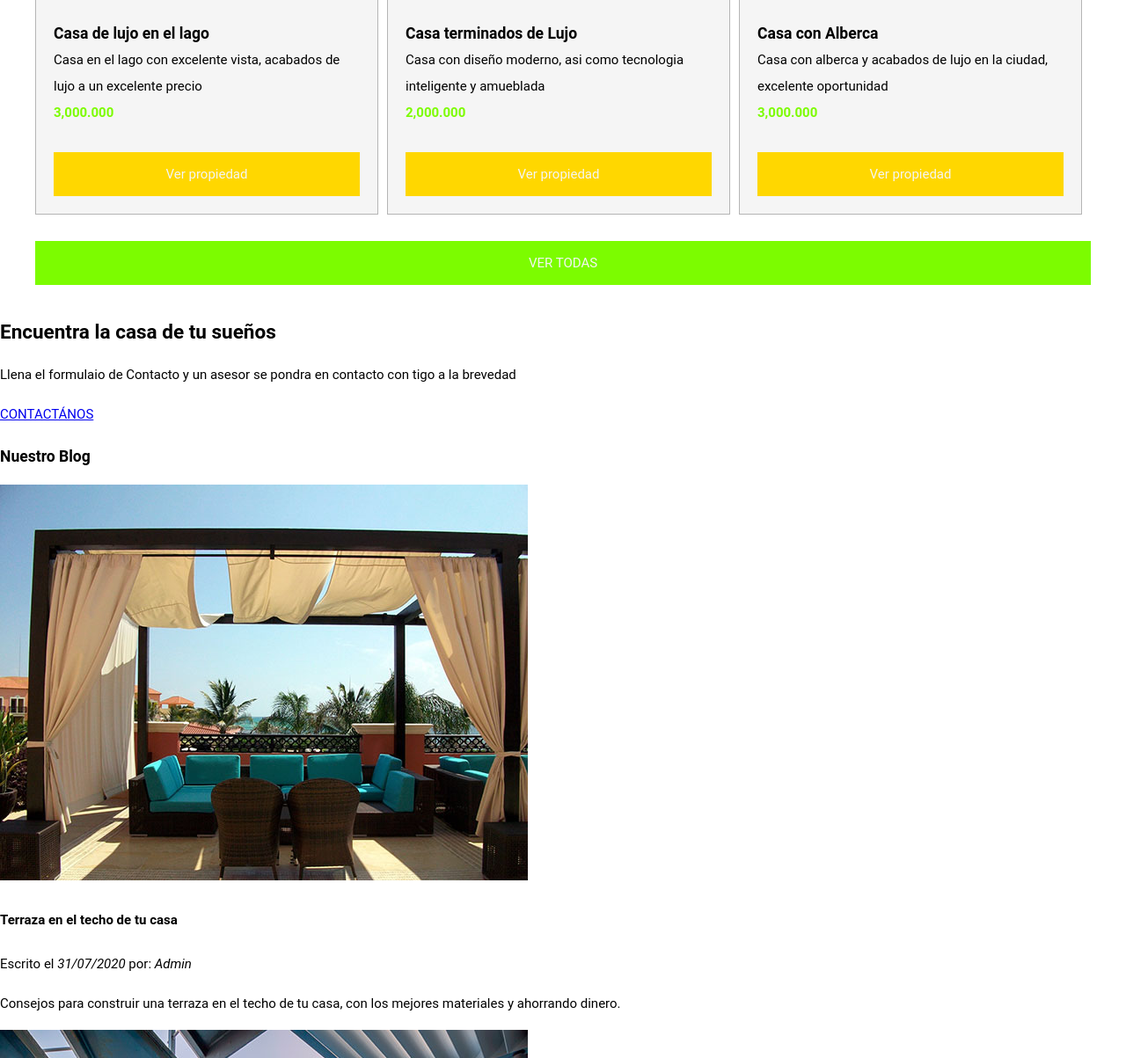
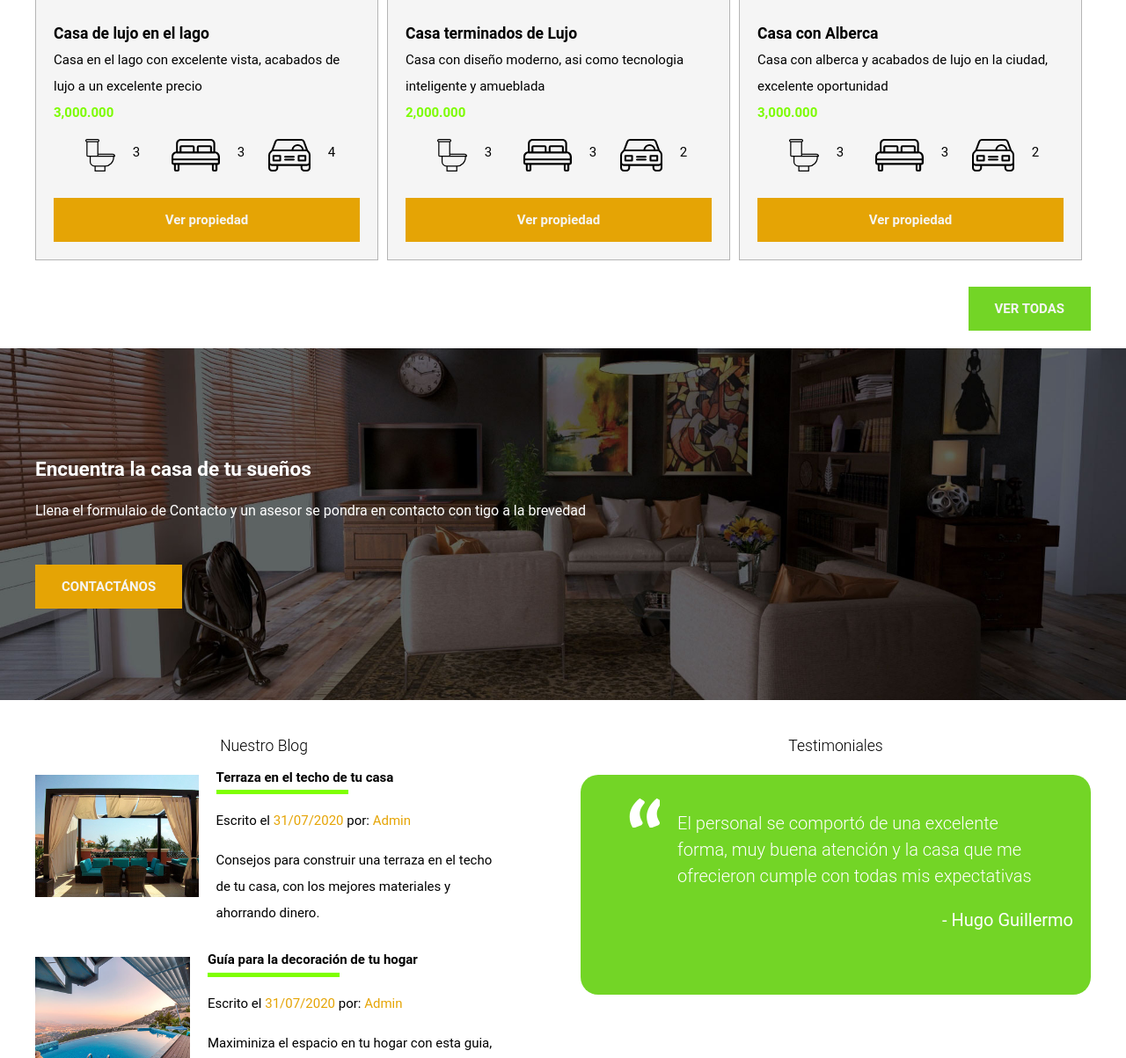
Before and after one commit to hugogui1998/Bienes-Raices, a plain HTML site: page index.html in a window 1280 px wide. Shown: the part 1597-2800 px from the top of the page at 88% size. Drawn offline with Linux system fonts and the light colour scheme.

Commit message:
Vista terminada inicio

```diff
--- a/css/style.css
+++ b/css/style.css
@@ -3,7 +3,10 @@ html {
     font-size: 62.5%;
     /*Reset para  REMS - 62.5% = 10px de 16px*/
 }
-*,*:before, *:after{
+
+*,
+*:before,
+*:after {
     box-sizing: inherit;
 }
 
@@ -23,9 +26,15 @@ img {
     max-width: 1200px;
     margin: 0 auto;
 }
+
+.d-block {
+    display: block !important;
+}
+
 /* Botone */
-.boton{
+.boton {
     font-size: 1.5rem;
+    font-weight: 700;
     text-decoration: none;
     color: whitesmoke;
     padding: 1rem 3rem;
@@ -33,11 +42,13 @@ margin-top: 3rem;
     display: inline-block;
     text-align: center;
 }
-.boton-amarillo{
-background-color: gold;
+
+.boton-amarillo {
+    background-color: #E5A405;
 }
-.boton-verde{
-    background-color: lawngreen;
+
+.boton-verde {
+    background-color: #73D526;
 }
 
 /* Utilidades */
@@ -55,12 +66,6 @@ background-color: gold;
     text-align: center;
 
 }
-
-.d-block{
-    display: block;
-}
-
-
 
 /* Header */
 .site-header.inicio {
@@ -105,14 +110,14 @@ background-color: gold;
     color: white;
     text-decoration: none;
     /*Desaparece la linea del enlace para que solo aparezca el texto*/
-    font-size: 20px;
+    font-size: 1.8rem;
     margin-right: 20px;
 
 }
 
 /* Este estilo hara darle un color al enlace al momento de pasar*/
 .navegacion a:hover {
-    color: red;
+    color:#60B51E;
 }
 
 /* Este estilo hara que el primer enlace no tenga espacio en el principio */
@@ -156,7 +161,156 @@ background-color: gold;
 .contenido-anuncio p {
     margin: 0px;
 }
-.precio{
+
+.precio {
     color: lawngreen;
     font-weight: 700;
 }
+
+.iconos-caracteristicas {
+    list-style: none;
+    padding: 0px;
+    display: flex;
+    justify-content: space-evenly;
+    /*Centrando el contenido*/
+}
+
+.iconos-caracteristicas li {
+    display: flex;
+}
+
+.iconos-caracteristicas li img {
+    margin-right: 2rem;
+}
+
+.ver-todas {
+    display: flex;
+    justify-content: flex-end;
+}
+
+.imagen-contacto {
+    background-image: url("../img/encuentra.jpg");
+    height: 40rem;
+    background-position: center center;
+    background-repeat: no-repeat;
+    background-size: cover;
+    display: flex;
+    align-items: center;
+    /*Aliniando el texto y centrandolo en medio */
+}
+
+.contenido-contacto {
+    flex: 1;
+    color: white;
+}
+
+.contenido-contacto p {
+    font-size: 1.6rem;
+}
+
+/* Seccion inferior */
+.seccion-inferior {
+    display: flex;
+    justify-content: space-between;
+
+}
+
+.seccion-inferior .blog {
+    flex-basis: 100%;
+    margin-right: 100px;
+}
+
+.seccion-inferior .testimoniales {
+    flex-basis: calc(40% -2rem);
+
+}
+
+.entrada-blog {
+    display: flex;
+    justify-content: space-between;
+    margin-bottom: 2rem;
+
+
+}
+
+.entrada.log:last-of-type{
+    margin-bottom: 0;
+
+}
+
+.entrada-blog .imagen {
+    flex-basis: 80%;
+    margin-right: 2rem;
+}
+
+
+.entrada-blog .texto-entrada {
+    flex-basis: calc(60% -3rem);
+
+}
+.texto-entrada a{
+    color: black;
+    text-decoration: none;
+}
+.texto-entrada h4{
+    margin: 0px;
+    line-height: 0.5;
+
+}
+.texto-entrada h4::after{
+    content: "";
+    display: block;
+    width: 15rem;
+    height: .5rem;
+    background-color: chartreuse;
+    margin-top: 1rem;
+}
+.texto-entrada span{
+    color: #E5A405;
+}
+
+.testimonial{
+    background-color: #73D526;
+    font-size: 2rem;
+    color: white;
+    padding: 2rem;
+    height: 25rem;
+    border-radius: 2rem;
+}
+
+.testimonial p{
+    text-align: right;
+
+
+}
+.testimonial blockquote::before{
+    content: "";
+    background-image: url(../img/comilla.svg);
+    width: 4rem;
+    height: 4rem;
+    position: absolute;
+    left: -1rem;
+    top: -2rem;
+
+}
+.testimonial blockquote{
+    position: relative;
+    padding-left: 5rem;
+    font-weight: 300;
+}
+
+.site-footer{
+    background-color:#2D2D2D;
+    margin: 0px;
+
+}
+.contenedor-footer{
+    padding: 3rem 0;
+    display: flex;
+    justify-content: space-between;
+}
+.copryright{
+    margin: 0px;
+    color: white;
+    font-size: 1.6rem;
+}
--- a/index.html
+++ b/index.html
@@ -70,7 +70,6 @@
 
     <main class="seccion contenedor">
         <h2 class="fw-300 text-center">Casas y Departamentos en Venta</h2>
-
         <div class="contenedor-anuncios">
             <div class="anuncio">
                 <img src="img/anuncio1.jpg" alt="Casa de lujo">
@@ -80,7 +79,21 @@
                         Casa en el lago con excelente vista, acabados de lujo a un excelente precio
                     </p>
                     <p class="precio">3,000.000</p>
-                    <a href="#" class="boton boton-amarillo d-block" >Ver propiedad</a>
+                    <ul class="iconos-caracteristicas">
+                        <li>
+                            <img src="img/icono_wc.svg" alt="Icono wc">
+                            <p>3</p>
+                        </li>
+                        <li>
+                            <img src="img/icono_dormitorio.svg" alt="Icono dormitorio">
+                            <p>3</p>
+                        </li>
+                        <li>
+                            <img src="img/icono_estacionamiento.svg" alt="Icono estacionamiento">
+                            <p>4</p>
+                        </li>
+                    </ul>
+                    <a href="#" class="boton boton-amarillo d-block">Ver propiedad</a>
                 </div>
             </div>
 
@@ -92,10 +105,23 @@
                         Casa con diseño moderno, asi como tecnologia inteligente y amueblada
                     </p>
                     <p class="precio">2,000.000</p>
+                    <ul class="iconos-caracteristicas">
+                        <li>
+                            <img src="img/icono_wc.svg" alt="Icono wc">
+                            <p>3</p>
+                        </li>
+                        <li>
+                            <img src="img/icono_dormitorio.svg" alt="Icono dormitorio">
+                            <p>3</p>
+                        </li>
+                        <li>
+                            <img src="img/icono_estacionamiento.svg" alt="Icono estacionamiento">
+                            <p>2</p>
+                        </li>
+                    </ul>
                     <a href="#" class="boton boton-amarillo d-block">Ver propiedad</a>
                 </div>
             </div>
-
             <div class="anuncio">
                 <img src="img/anuncio3.jpg" alt="Casa con alberca">
                 <div class="contenido-anuncio">
@@ -104,60 +130,93 @@
                         Casa con alberca y acabados de lujo en la ciudad, excelente oportunidad
                     </p>
                     <p class="precio">3,000.000</p>
+                    <ul class="iconos-caracteristicas">
+                        <li>
+                            <img src="img/icono_wc.svg" alt="Icono wc">
+                            <p>3</p>
+                        </li>
+                        <li>
+                            <img src="img/icono_dormitorio.svg" alt="Icono dormitorio">
+                            <p>3</p>
+                        </li>
+                        <li>
+                            <img src="img/icono_estacionamiento.svg" alt="Icono estacionamiento">
+                            <p>2</p>
+                        </li>
+                    </ul>
                     <a href="#" class="boton boton-amarillo d-block">Ver propiedad</a>
                 </div>
             </div>
         </div>
-        <a href="anuncios.html" class="boton boton-verde d-block">VER TODAS</a>
+        <div class="ver-todas">
+            <a href="anuncios.html" class="boton boton-verde">VER TODAS</a>
+        </div>
     </main>
 
-
-
-    <section>
+    <section class="imagen-contacto">
+        <div class="contenedor contenido-contacto">
             <h2>Encuentra la casa de tu sueños</h2>
             <p>Llena el formulaio de Contacto y un asesor se pondra en contacto con tigo a la brevedad</p>
-
-        <a href="contacto.html">CONTACTÁNOS</a>
+            <a href="contacto.html" class="boton boton-amarillo">CONTACTÁNOS</a>
+        </div>
     </section>
 
-    <section>
-        <h3>Nuestro Blog</h3>
-        <article>
-            <img src="img/blog1.jpg" alt="Entrada de blog">
+    <div class="seccion-inferior contenedor seccion">
+        <section class="blog">
+            <h3 class="text-center fw-300">Nuestro Blog</h3>
+            <article class="entrada-blog">
+                <div class="imagen">
+                    <img src="img/blog1.jpg" alt="Entrada de blog" width="230">
+                </div>
+                <div class="texto-entrada">
+                    <a href="#">
                         <h4>Terraza en el techo de tu casa</h4>
-            <p>Escrito el <em> 31/07/2020</em> por: <em>Admin</em> </p>
-            <p>Consejos para construir una terraza en el techo de tu casa, con los mejores materiales y ahorrando
+                    </a>
+                    <p>Escrito el <span> 31/07/2020</span> por: <span>Admin</span> </p>
+                    <p>Consejos para construir una terraza en el techo de tu casa, con los mejores materiales y
+                        ahorrando
                         dinero.</p>
+                </div>
             </article>
-
-        <article>
-            <img src="img/blog2.jpg" alt="Entrada de blog">
+            <article class="entrada-blog">
+                <div class="imagen">
+                    <img src="img/blog2.jpg" alt="Entrada de blog" width="300">
+                </div>
+                <div class="texto-entrada">
+                    <a href="#">
                         <h4>Guía para la decoración de tu hogar</h4>
-            <p>Escrito el <em> 31/07/2020 </em> por: <em>Admin</em></p>
-            <p>Maximiniza el espacio en tu hogar con esta guia, aprende a combinar muebles y colres para darle vida a tu
-                espacio.</p>
+                    </a>
+                    <p>Escrito el <span> 31/07/2020 </span> por: <span>Admin</span></p>
+                    <p>Maximiniza el espacio en tu hogar con esta guia, aprende a combinar muebles y colres para darle
+                        vida a tu espacio.</p>
+                </div>
             </article>
         </section>
 
 
-    <section>
-        <h3>Testimoniales</h3>
+        <section class="testimoniales">
+            <h3 class="text-center fw-300 ">Testimoniales</h3>
+            <div class="testimonial">
                 <blockquote>
                     El personal se comportó de una excelente forma, muy buena atención y la casa
                     que me ofrecieron cumple con todas mis expectativas
                 </blockquote>
+                <p>- Hugo Guillermo</p>
+            </div>
+        </section>
+    </div>
 
-        <p>- Hugo Guillermo</p>
-    </section>
 
-    <footer>
+    <footer class="site-footer seccion">
+        <div class="contenedor contenedor-footer">
             <nav class="navegacion">
                 <a href="nosotros.html">Nosotros</a>
                 <a href="anuncios.html">Anuncios</a>
                 <a href="blog.html">Blog</a>
                 <a href="contacto.html">Contacto</a>
-            <p>Todos los Derechos Reservados 2020 &copy;</p>
             </nav>
+            <p class="copryright">Todos los Derechos Reservados 2020 &copy;</p>
+        </div>
     </footer>
 </body>
 
```
Lines whose indentation alone changed are shown as unchanged.
